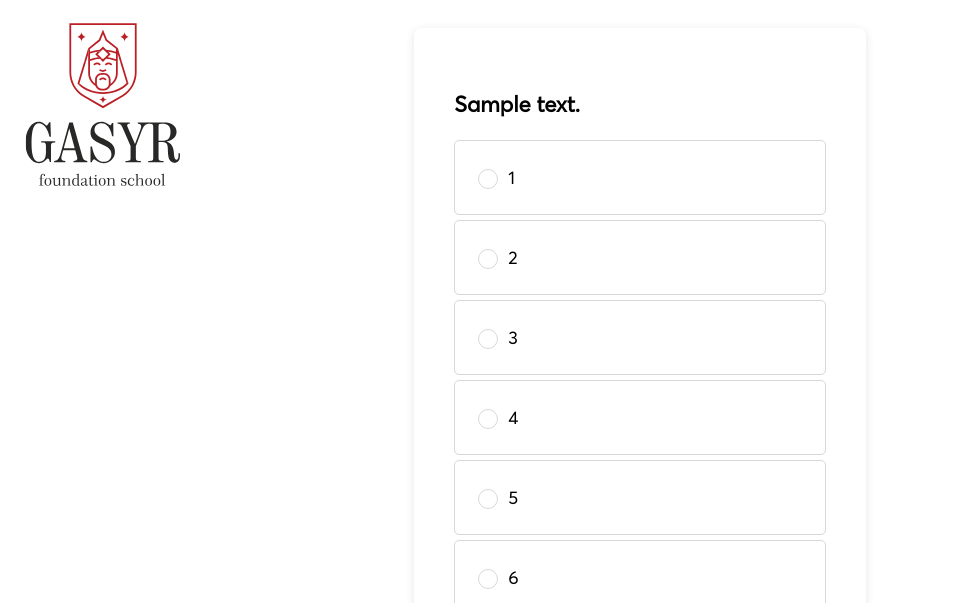
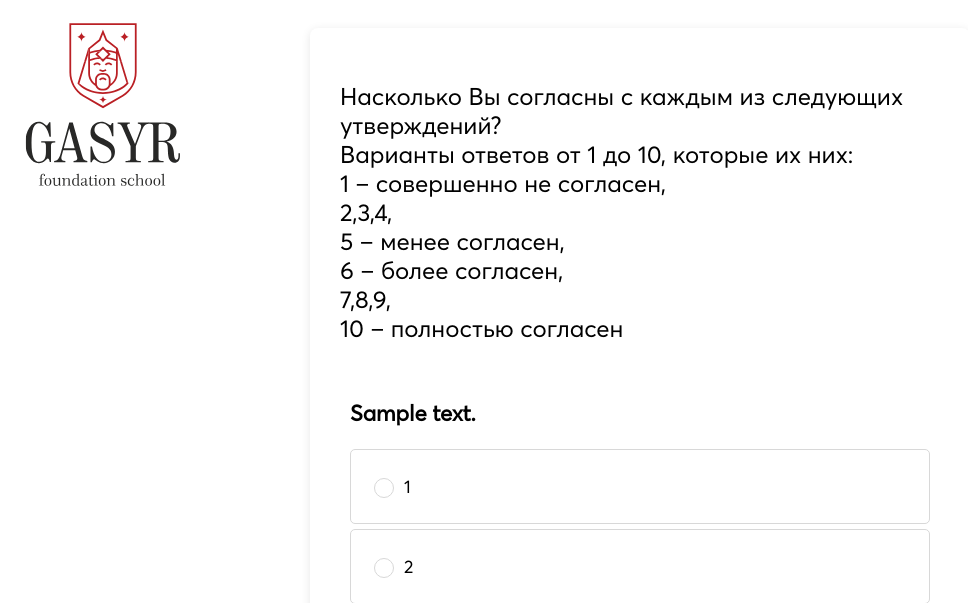
Before and after one commit to batyrnurkhan/idkhowtocallthis, a Django app: page /career-anchor-test/1/ in a window 1280 px wide. Shown: the top 603 px of the page, without its empty margins (0-968 px from the left). Run offline with Django 5.2, Linux system fonts and the light colour scheme; tables that the repository leaves empty hold one stand-in row (values such as "Sample post").

Commit message:
1st task

```diff
--- a/it_direction_test/test_app/templates/test_app/career_anchor_test.html
+++ b/it_direction_test/test_app/templates/test_app/career_anchor_test.html
@@ -153,6 +153,15 @@ input[type="submit"]:hover {
     </div>
     <div class="form-container">
         <form method="post">
+        <p style="font-size: 1.5em">Насколько Вы согласны с каждым из следующих утверждений?
+            <br>Варианты ответов от 1 до 10, которые их них:
+            <br>1 – совершенно не согласен,
+            <br>2,3,4,
+            <br>5 – менее согласен,
+            <br>6 – более согласен,
+            <br>7,8,9,
+            <br>10 – полностью согласен
+        </p>
             {% csrf_token %}
             {% for field in form %}
             <div class="question">
```
